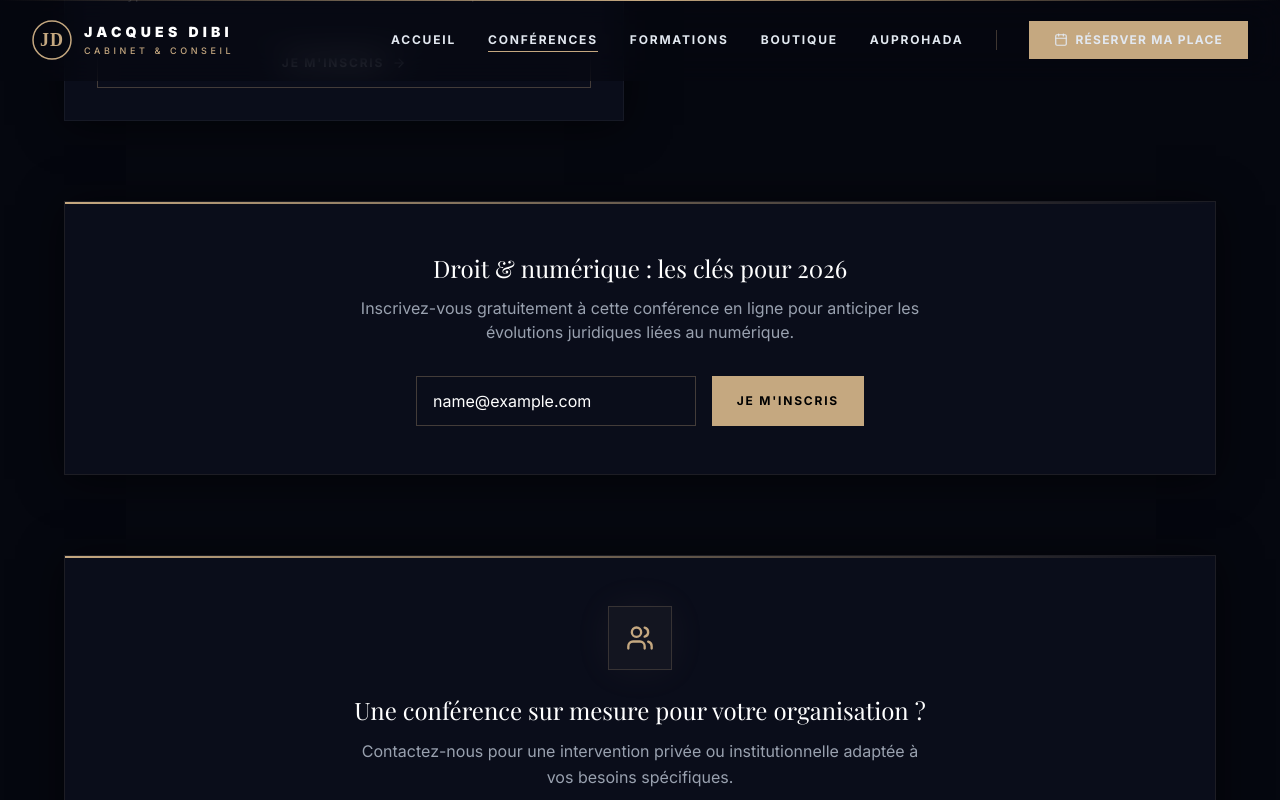
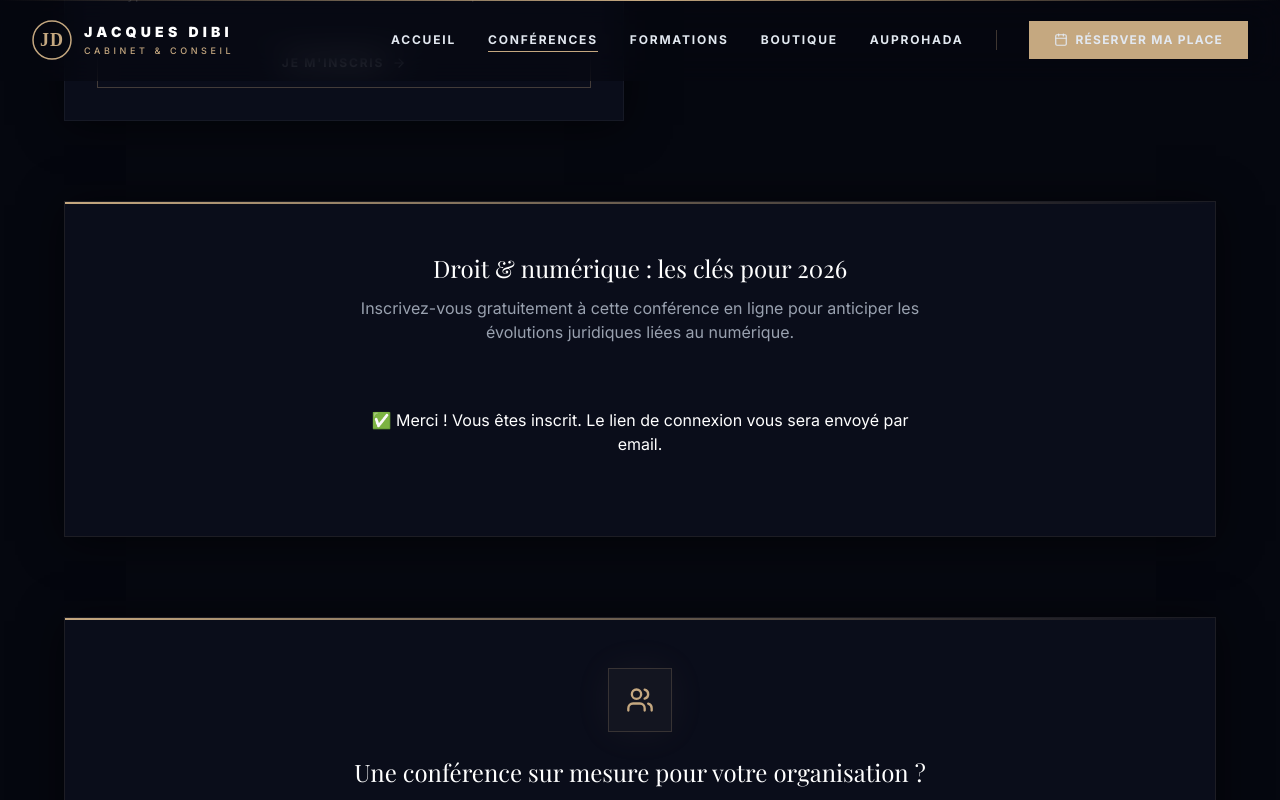
Before and after one commit to PATAWALA/Jacques-DIBI-, a Next.js app: page /conferences in a window 1280 px wide. Both pictures are taken after typing "name@example.com" into the empty fields and a click on the button "JE M'INSCRIS". Shown: the part 1109-1909 px from the top of the page. Built offline with nearby package versions, Linux system fonts and the light colour scheme; a web font is replaced by a local one.

Commit message:
20 update

```diff
--- a/src/app/conferences/page.tsx
+++ b/src/app/conferences/page.tsx
@@ -1,6 +1,7 @@
 import type { Metadata } from "next";
 import Link from "next/link";
 import { Calendar, Clock, MapPin, ArrowRight, Users, Video } from "lucide-react";
+import ConferenceForm from "@/components/ConferenceForm";
 
 export const metadata: Metadata = {
   title: "Conférences & Masterclass | DCMP Network",
@@ -157,27 +158,7 @@ export default function ConferencesPage() {
             <p className="text-gray-400 mb-8">
               Inscrivez-vous gratuitement à cette conférence en ligne pour anticiper les évolutions juridiques liées au numérique.
             </p>
-            <form
-              onSubmit={(e) => {
-                e.preventDefault();
-                // Simulation – à connecter à votre API
-                alert("Merci ! Vous êtes inscrit à la conférence. Vous recevrez le lien de connexion par email.");
-              }}
-              className="flex flex-col sm:flex-row gap-4 max-w-md mx-auto"
-            >
-              <input
-                type="email"
-                placeholder="Votre adresse email"
-                required
-                className="flex-1 px-4 py-3 bg-transparent border border-[#C5A880]/30 text-white placeholder-gray-500 focus:outline-none focus:border-[#C5A880]"
-              />
-              <button
-                type="submit"
-                className="bg-[#C5A880] text-black px-6 py-3 font-bold uppercase tracking-[0.15em] text-xs hover:bg-[#D4B896] transition-all border border-[#C5A880]"
-              >
-                Je m'inscris
-              </button>
-            </form>
+            <ConferenceForm />
           </div>
         </div>
 
--- /dev/null
+++ b/src/components/ConferenceForm.tsx
@@ -0,0 +1,41 @@
+'use client';
+
+import { useState } from 'react';
+
+export default function ConferenceForm() {
+  const [email, setEmail] = useState('');
+  const [submitted, setSubmitted] = useState(false);
+
+  const handleSubmit = (e: React.FormEvent) => {
+    e.preventDefault();
+    // Simulation – connectez votre API ici
+    setSubmitted(true);
+  };
+
+  if (submitted) {
+    return (
+      <div className="text-center py-8 text-white">
+        ✅ Merci ! Vous êtes inscrit. Le lien de connexion vous sera envoyé par email.
+      </div>
+    );
+  }
+
+  return (
+    <form onSubmit={handleSubmit} className="flex flex-col sm:flex-row gap-4 max-w-md mx-auto">
+      <input
+        type="email"
+        placeholder="Votre adresse email"
+        required
+        value={email}
+        onChange={(e) => setEmail(e.target.value)}
+        className="flex-1 px-4 py-3 bg-transparent border border-[#C5A880]/30 text-white placeholder-gray-500 focus:outline-none focus:border-[#C5A880]"
+      />
+      <button
+        type="submit"
+        className="bg-[#C5A880] text-black px-6 py-3 font-bold uppercase tracking-[0.15em] text-xs hover:bg-[#D4B896] transition-all border border-[#C5A880]"
+      >
+        Je m'inscris
+      </button>
+    </form>
+  );
+}
```
